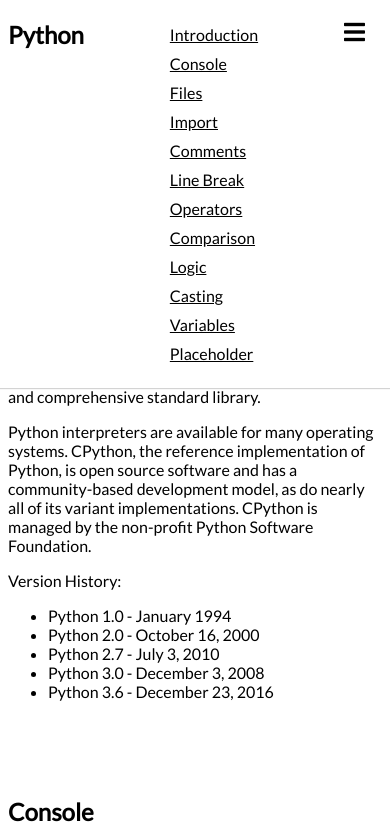
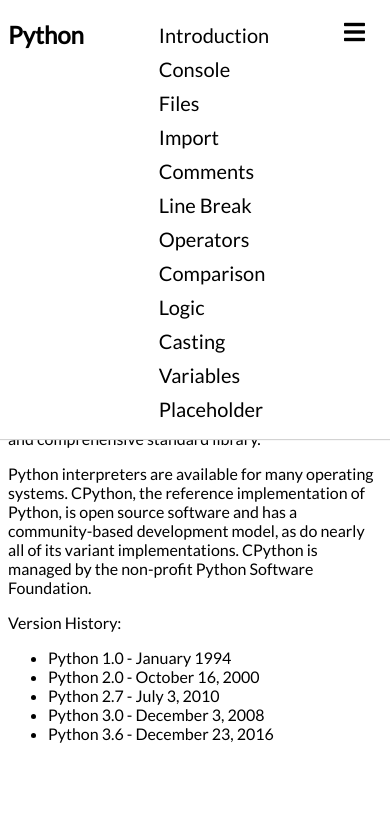
Before and after one commit to Myrmidonut/myrmidonut.github.io, a plain HTML site: page 04_technical_documentation_page/index.html in a window 390 px wide. Both pictures are taken after a click on the icon 354 px from the left and 44 px from the top of the page. Shown: the top 836 px of the page. Drawn offline with Linux system fonts and the light colour scheme.

Commit message:
04 css fix

```diff
--- a/04_technical_documentation_page/css/style.css
+++ b/04_technical_documentation_page/css/style.css
@@ -12,12 +12,13 @@
 #hamburger-container {
   display: flex;
   flex-direction: column;
-  margin-top: 20px;
-  margin-bottom: 20px;
+  margin-top: 18px;
+  margin-bottom: 13px;
 }
 
 #hamburger-container a {
   margin: 5px;
+  font-size: 20px;
 }
 
 #nav-link-container {
@@ -51,6 +52,7 @@ code {
 
 .section-content {
   margin-left: 25px;
+  xmargin-bottom: 50px;
 }
 
 .section-content p {
@@ -63,6 +65,7 @@ code {
 
 a {
   color: black;
+  text-decoration: none;
 }
 
 .fas {
@@ -99,8 +102,8 @@ a {
     margin-top: 20px;
   }
   main {
-    xtop: 60px;
     margin: auto;
+    margin-top: 50px;
   }
   #navbar {
     padding: inherit;
```
